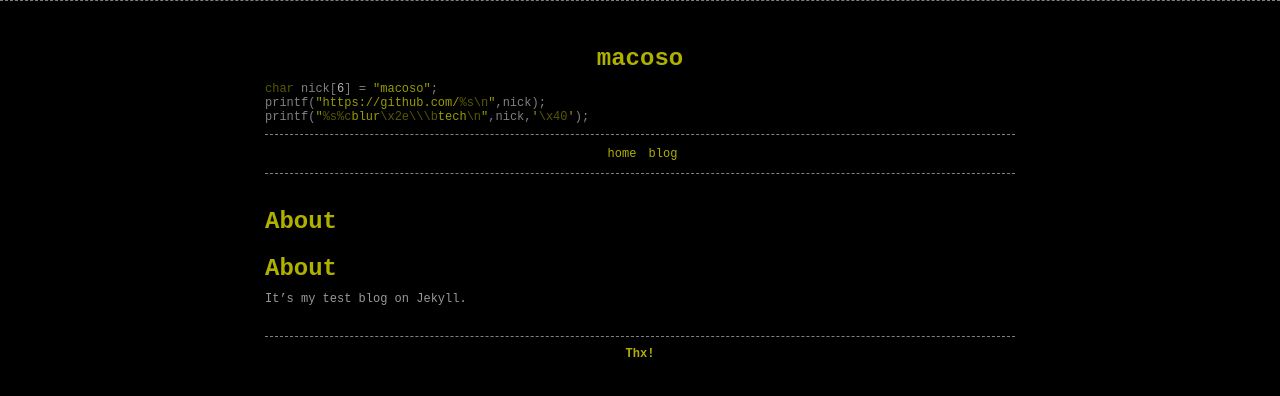
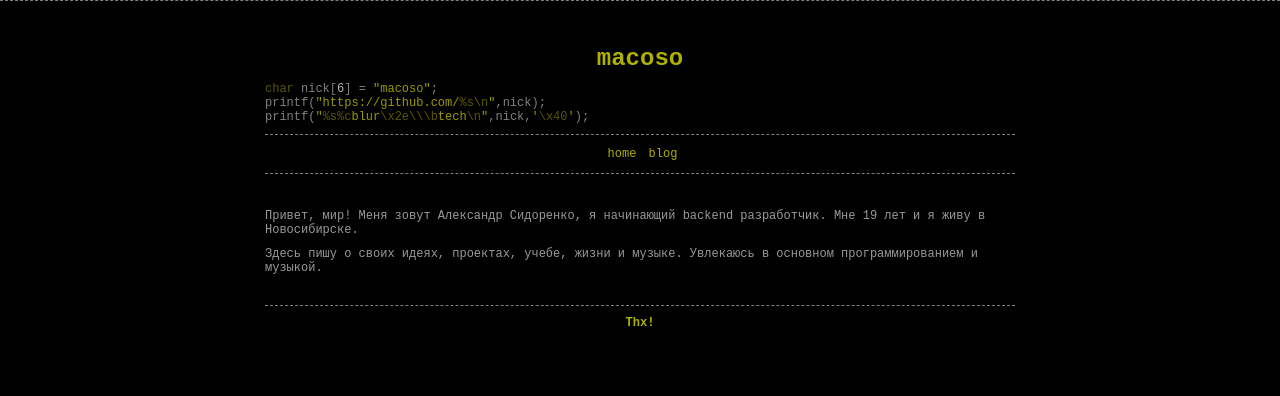
Before and after one commit to MacOSO/macoso.github.io, a Jekyll site: the page built from index.md, in a window 1280 px wide. Shown: the top 396 px of the page. Built offline with Jekyll 4.4.1, drawn with Linux system fonts in a browser that asks for light colours; our own code applies the rules of GitHub Pages for plain Markdown files.

Commit message:
Исправил ссылки

```diff
--- a/_config.yml
+++ b/_config.yml
@@ -1,7 +1,6 @@
 # Site settings
 title: "macoso"
 bye_message: "Thx!"
-baseurl: ""
 url: "https://macoso.blur.tech/"
 disqus: macoso
 
--- a/_includes/head.html
+++ b/_includes/head.html
@@ -2,7 +2,6 @@
     <meta charset="utf-8">
     <meta http-equiv="X-UA-Compatible" content="IE=edge">
     <meta name="viewport" content="width=device-width, initial-scale=1">
-    <!-- The above 3 meta tags *must* come first in the head; any other head content must come *after* these tags -->
     <title>{% if page.title %}{{ page.title }} | {{ site.title }}{% else %}{{ site.title }}{% endif %}</title>
 
     <!-- Bootstrap -->
--- a/_layouts/post.html
+++ b/_layouts/post.html
@@ -10,7 +10,7 @@ layout: page
         {% if page.author %} • {{ page.author }}{% endif %}
         {% if page.meta %} • {{ page.meta }}{% endif %}
         •
-        {% for category in page.tags %}<span><a href="{{ site.baseurl }}category/#{{ category }}" class="reserved">{{ category }}</a>{% if forloop.last != true %},{% endif %}</span>{% endfor %}
+        {% for category in page.tags %}<span><a href="{{ site.url }}category/#{{ category }}" class="reserved">{{ category }}</a>{% if forloop.last != true %},{% endif %}</span>{% endfor %}
     </p>
   </header>
 
@@ -19,7 +19,7 @@ layout: page
   </article>
 
 	<p class="feed-recomendation">
-		Gostou do post? Assina o <a href="{{ site.baseurl }}feed/">feed</a> e seja feliz!!
+		Gostou do post? Assina o <a href="{{ site.url }}feed/">feed</a> e seja feliz!!
 	</p>
 
   {% include disqus.html %}
--- a/index.md
+++ b/index.md
@@ -2,6 +2,6 @@
 layout: content
 ---
 
-# About
+Привет, мир! Меня зовут Александр Сидоренко, я начинающий backend разработчик. Мне 19 лет и я живу в Новосибирске.
 
-It's my test blog on Jekyll.
+Здесь пишу о своих идеях, проектах, учебе, жизни и музыке. Увлекаюсь в основном программированием и музыкой.
```
Also changed, not shown: README.md.
